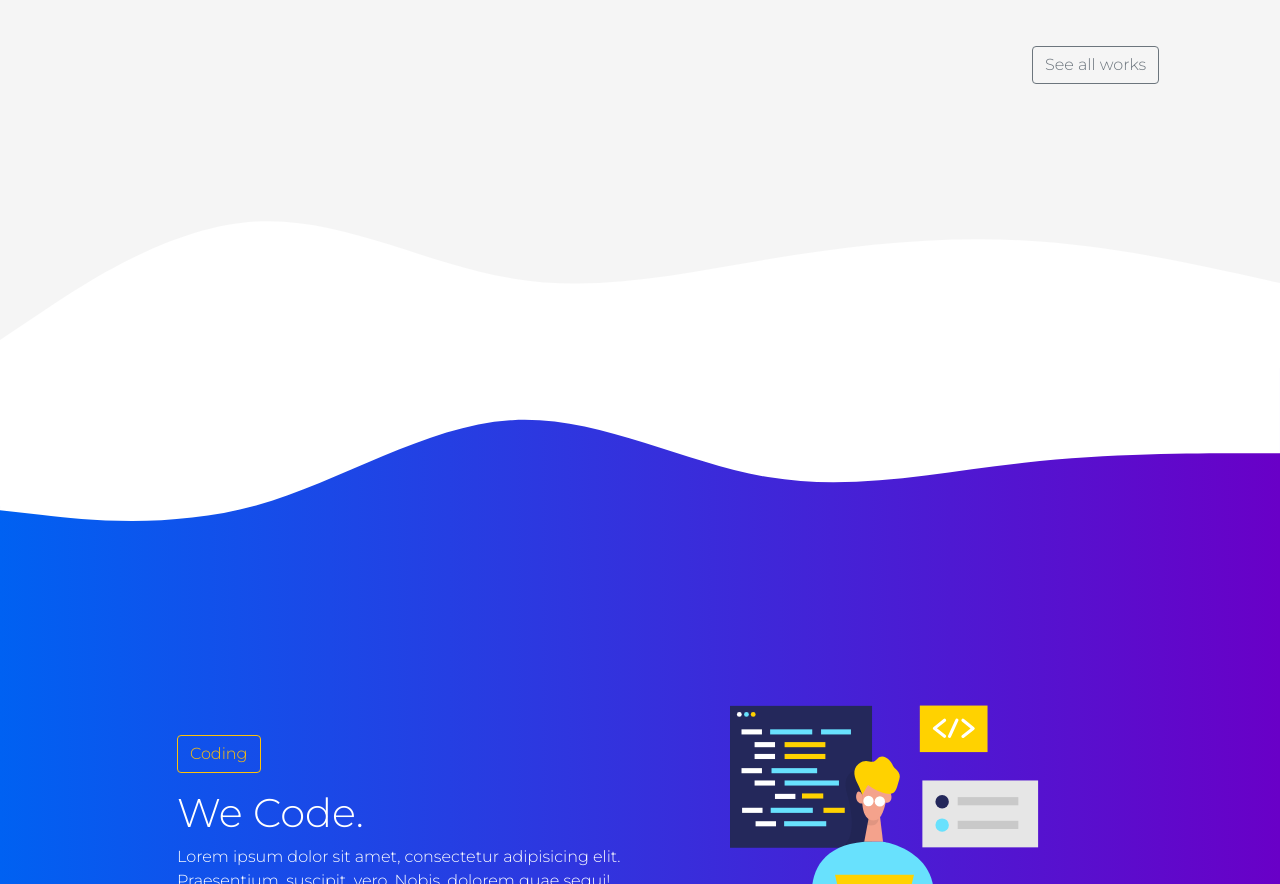
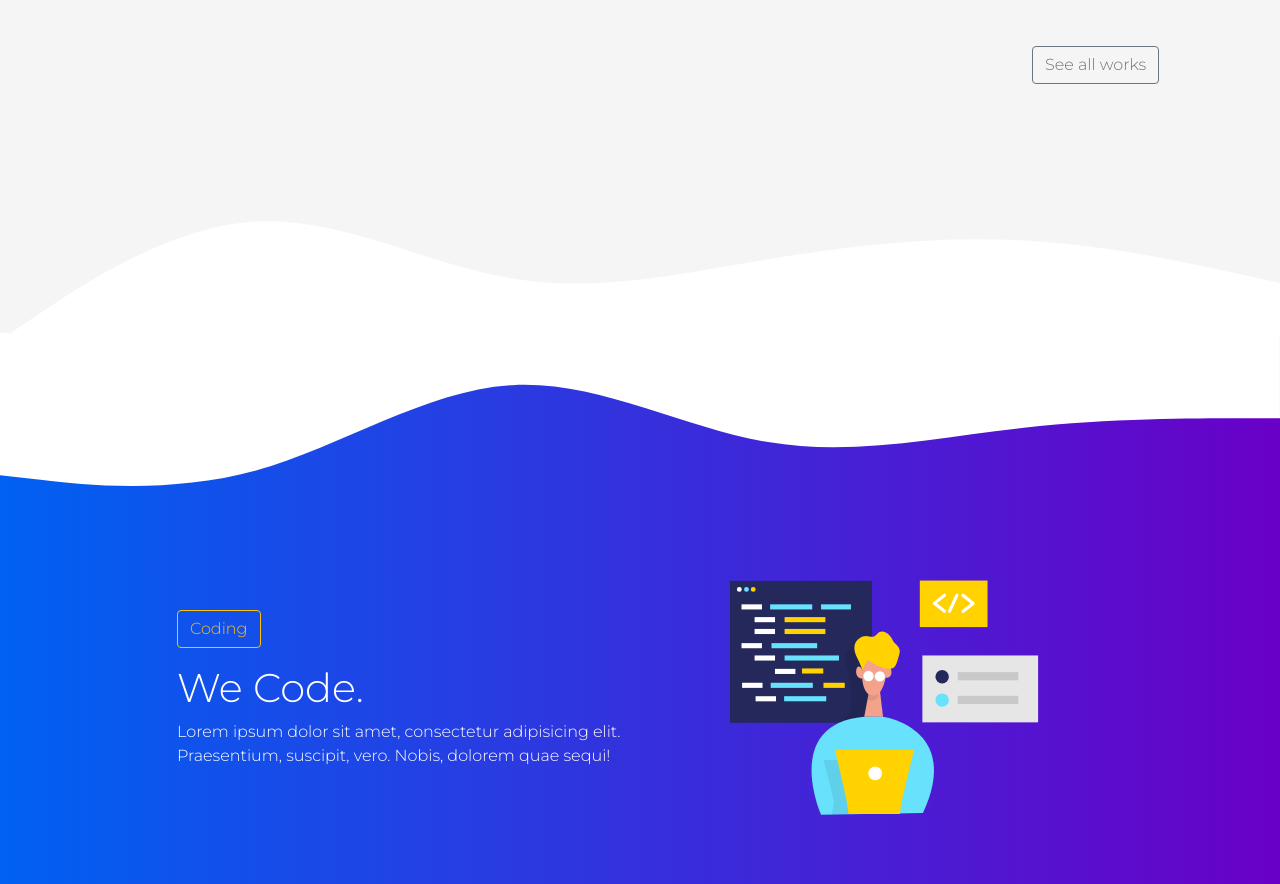
Before and after one commit to css3kit/BS_LandingPage, a plain HTML site: page index.html in a window 1280 px wide. Shown: the part 2996-3880 px from the top of the page. Drawn offline with nearby package versions, Linux system fonts and the light colour scheme.

Commit message:
modified

```diff
--- a/index.html
+++ b/index.html
@@ -223,7 +223,7 @@
 
     <!-- Wave 5.0 -->
 
-    <svg xmlns="http://www.w3.org/2000/svg" viewBox="0 0 1440 320">
+    <svg xmlns="http://www.w3.org/2000/svg" viewBox="0 0 1440 280">
       <path fill="#FFFFFF" fill-opacity="1"
         d="M0,288L48,256C96,224,192,160,288,154.7C384,149,480,203,576,218.7C672,235,768,213,864,197.3C960,181,1056,171,1152,176C1248,181,1344,203,1392,213.3L1440,224L1440,320L1392,320C1344,320,1248,320,1152,320C1056,320,960,320,864,320C768,320,672,320,576,320C480,320,384,320,288,320C192,320,96,320,48,320L0,320Z">
       </path>
@@ -237,7 +237,7 @@
 
     <!-- Wave 6.0 -->
 
-    <svg xmlns="http://www.w3.org/2000/svg" viewBox="0 0 1440 320">
+    <svg xmlns="http://www.w3.org/2000/svg" viewBox="0 0 1440 220">
       <path fill="#FFFFFF" fill-opacity="1"
         d="M0,160L48,165.3C96,171,192,181,288,154.7C384,128,480,64,576,58.7C672,53,768,107,864,122.7C960,139,1056,117,1152,106.7C1248,96,1344,96,1392,96L1440,96L1440,0L1392,0C1344,0,1248,0,1152,0C1056,0,960,0,864,0C768,0,672,0,576,0C480,0,384,0,288,0C192,0,96,0,48,0L0,0Z">
       </path>
```
